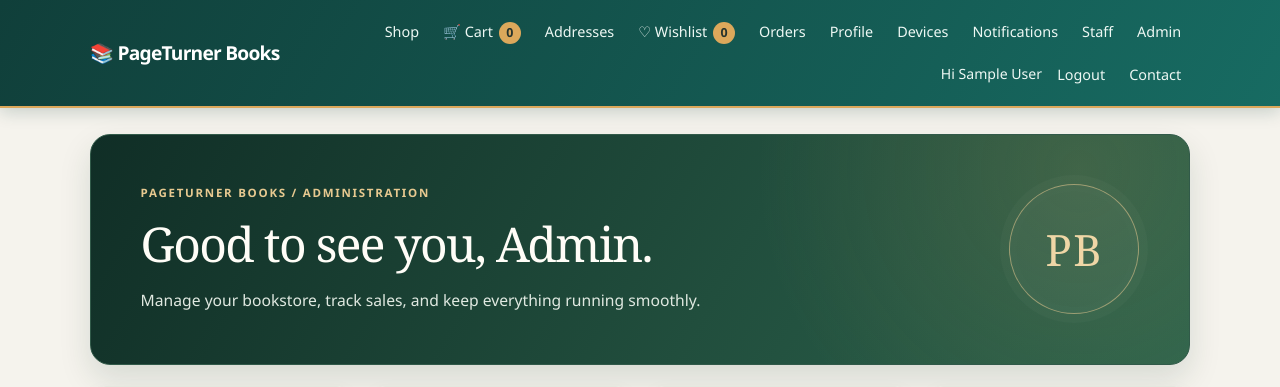
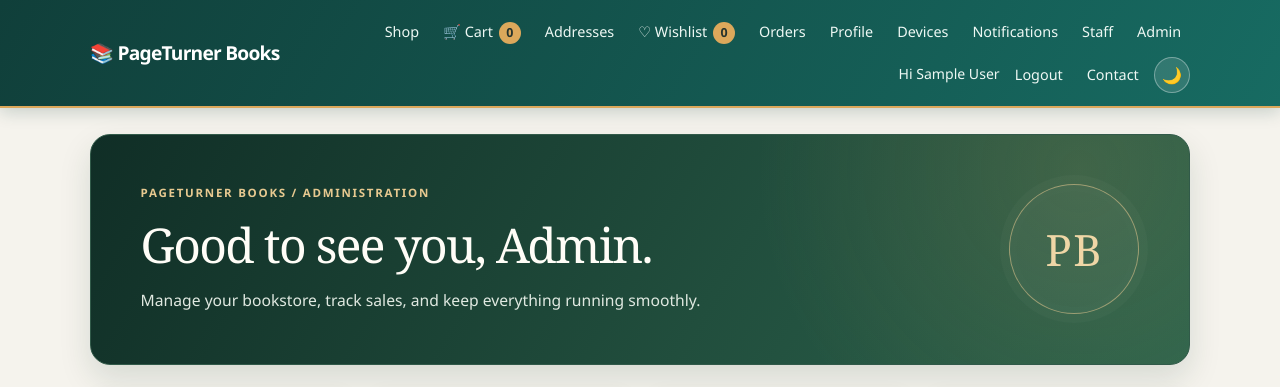
Before and after one commit to JamesReddy19/PageTurnerBooks, a Flask app: page /admin/ in a window 1280 px wide. Shown: the top 387 px of the page. Run offline with Flask 3, Linux system fonts and the light colour scheme; the visitor is signed in with stand-in values (Sample User, id 1); data comes from the database, SQL or seed files in the repository; data that the repository does not hold is empty.

Commit message:
Edit templates/base.html

```diff
--- a/templates/base.html
+++ b/templates/base.html
@@ -77,6 +77,12 @@
 
     <a href="{{ url_for('contact') }}">Contact</a>
 
+    <button type="button" class="theme-toggle no-print" id="themeToggle"
+            aria-label="Switch colour theme" title="Switch colour theme">
+      <span class="theme-toggle-icon-dark" aria-hidden="true">🌙</span>
+      <span class="theme-toggle-icon-light" aria-hidden="true">☀️</span>
+    </button>
+
     {% if session.get('admin_password_login') %}
       <a href="{{ url_for('admin.dashboard') }}">Admin</a>
       <a href="{{ url_for('admin.logout') }}">Admin logout</a>
```
